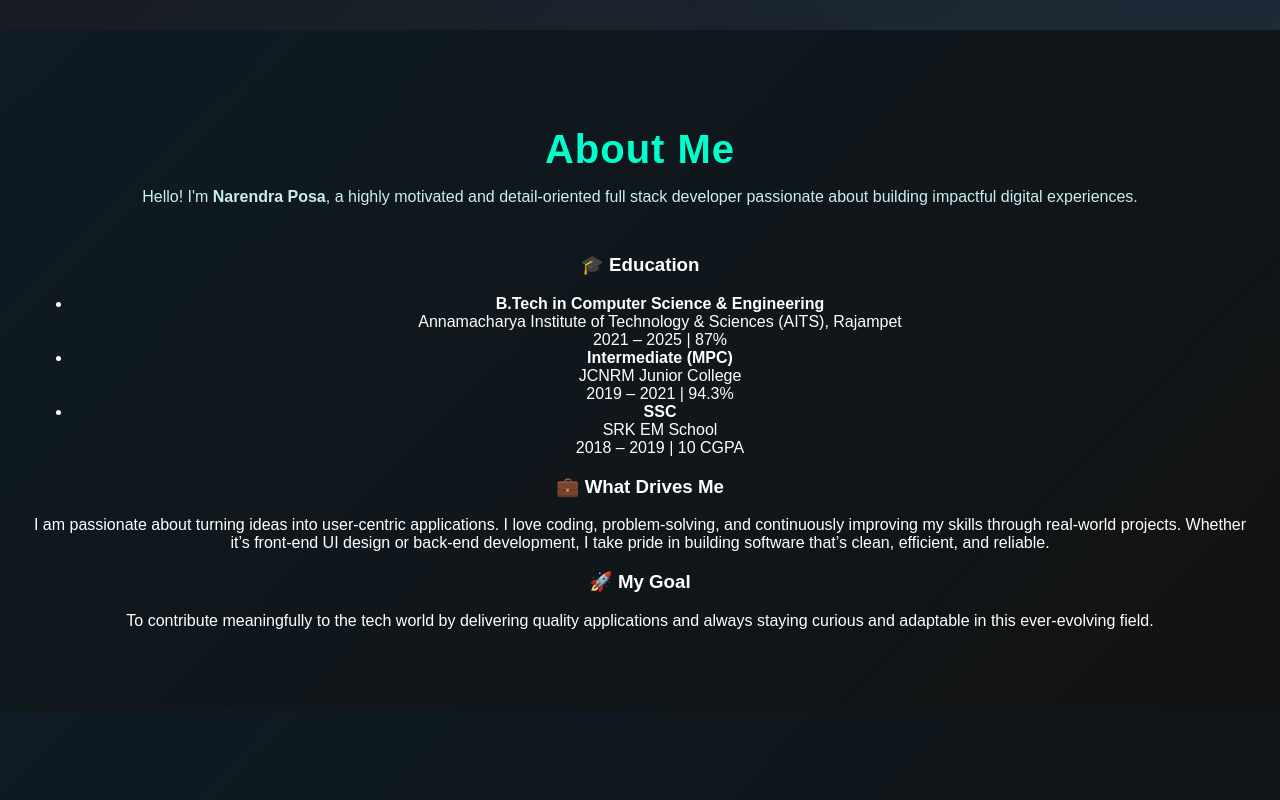
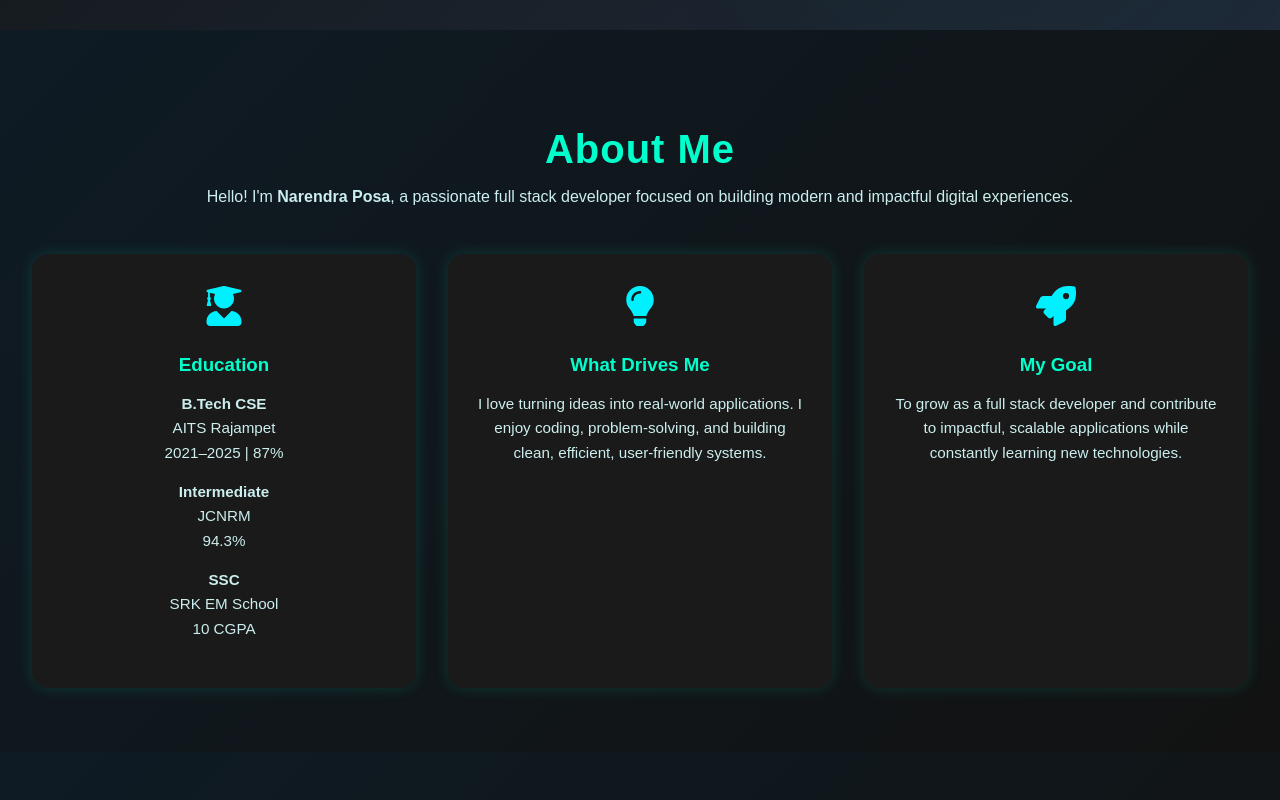
Before and after one commit to Posa5A6/PortFolio, a React (Create React App) app: page / in a window 1280 px wide. Shown: the part 920-1720 px from the top of the page. Built offline with nearby package versions, Linux system fonts and the light colour scheme.

Commit message:
Refactor About component to use card layout

```diff
--- a/src/components/About.jsx
+++ b/src/components/About.jsx
@@ -1,56 +1,71 @@
 import React from 'react';
 import styles from './About.module.css';
 import { motion } from 'framer-motion';
+import { FaUserGraduate, FaRocket, FaLightbulb } from 'react-icons/fa';
 
 const About = () => {
+  const cards = [
+    {
+      icon: <FaUserGraduate />,
+      title: "Education",
+      content: (
+        <>
+          <p><strong>B.Tech CSE</strong><br />AITS Rajampet<br />2021–2025 | 87%</p>
+          <p><strong>Intermediate</strong><br />JCNRM<br />94.3%</p>
+          <p><strong>SSC</strong><br />SRK EM School<br />10 CGPA</p>
+        </>
+      )
+    },
+    {
+      icon: <FaLightbulb />,
+      title: "What Drives Me",
+      content: (
+        <p>
+          I love turning ideas into real-world applications. I enjoy coding,
+          problem-solving, and building clean, efficient, user-friendly systems.
+        </p>
+      )
+    },
+    {
+      icon: <FaRocket />,
+      title: "My Goal",
+      content: (
+        <p>
+          To grow as a full stack developer and contribute to impactful,
+          scalable applications while constantly learning new technologies.
+        </p>
+      )
+    }
+  ];
+
   return (
     <section id="about" className={styles.about}>
       <motion.div
         className={styles.content}
         initial={{ opacity: 0, y: 40 }}
-        animate={{ opacity: 1, y: 0 }}
+        whileInView={{ opacity: 1, y: 0 }}
         transition={{ duration: 0.8 }}
+        viewport={{ once: true }}
       >
         <h2>About Me</h2>
 
         <p className={styles.intro}>
-          Hello! I'm <strong>Narendra Posa</strong>, a highly motivated and detail-oriented full stack developer passionate about building impactful digital experiences.
+          Hello! I'm <strong>Narendra Posa</strong>, a passionate full stack developer
+          focused on building modern and impactful digital experiences.
         </p>
 
-        <div className={styles.section}>
-          <h3>🎓 Education</h3>
-          <ul className={styles.timeline}>
-            <li>
-              <strong>B.Tech in Computer Science & Engineering</strong><br />
-              Annamacharya Institute of Technology & Sciences (AITS), Rajampet<br />
-              <span className={styles.highlight}>2021 – 2025</span> | <span className={styles.highlight}>87%</span>
-            </li>
-            <li>
-              <strong>Intermediate (MPC)</strong><br />
-              JCNRM Junior College<br />
-              <span className={styles.highlight}>2019 – 2021</span> | <span className={styles.highlight}>94.3%</span>
-            </li>
-            <li>
-              <strong>SSC</strong><br />
-              SRK EM School<br />
-              <span className={styles.highlight}>2018 – 2019</span> | <span className={styles.highlight}>10 CGPA</span>
-            </li>
-          </ul>
-        </div>
-
-        <div className={styles.section}>
-          <h3>💼 What Drives Me</h3>
-          <p>
-            I am passionate about turning ideas into user-centric applications. I love coding, problem-solving, and continuously improving my skills through real-world projects.
-            Whether it’s front-end UI design or back-end development, I take pride in building software that’s clean, efficient, and reliable.
-          </p>
-        </div>
-
-        <div className={styles.section}>
-          <h3>🚀 My Goal</h3>
-          <p>
-            To contribute meaningfully to the tech world by delivering quality applications and always staying curious and adaptable in this ever-evolving field.
-          </p>
+        <div className={styles.cardContainer}>
+          {cards.map((item, index) => (
+            <motion.div
+              key={index}
+              className={styles.card}
+              whileHover={{ scale: 1.1 }}
+            >
+              <div className={styles.icon}>{item.icon}</div>
+              <h3>{item.title}</h3>
+              <div className={styles.cardContent}>{item.content}</div>
+            </motion.div>
+          ))}
         </div>
       </motion.div>
     </section>
```
